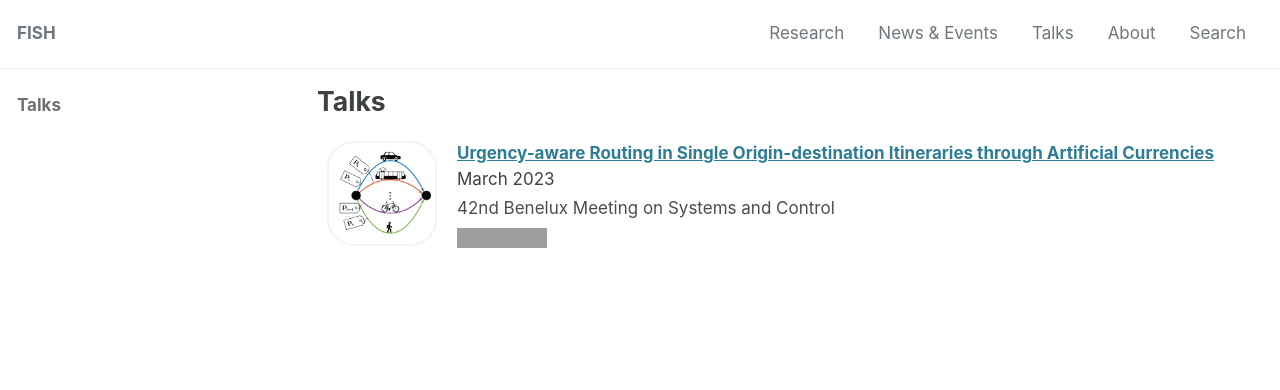
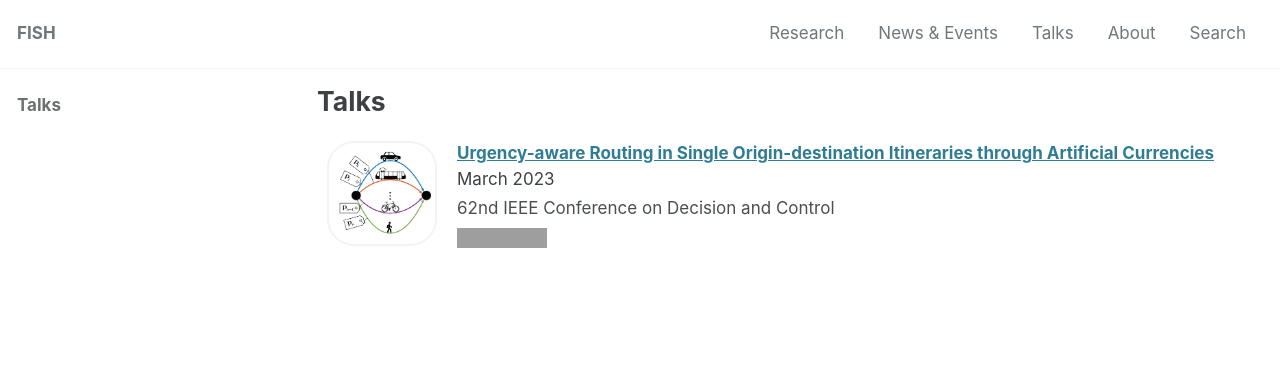
Before and after one commit to fish-tue/fish-tue.github.io, a Jekyll site: the page built from pages/talks.md, in a window 1280 px wide. Shown: the top 390 px of the page. Built offline with Jekyll 4.4.1, drawn with Linux system fonts in a browser that asks for light colours; cached includes are drawn as plain includes; grey boxes are pictures that could not be loaded.

Commit message:
add presentation cdc

```diff
--- a/_data/presentation.yml
+++ b/_data/presentation.yml
@@ -21,8 +21,8 @@
 # 2023
 
 - title: "Urgency-aware Routing in Single Origin-destination Itineraries through Artificial Currencies"
-  description: 42nd Benelux Meeting on Systems and Control
+  description: 62nd IEEE Conference on Decision and Control
   year: March 2023
   img: benelux2023.webp
-  url: http://web.tecnico.ulisboa.pt/ist189691/presentations/2023_03_benelux.pdf
-  pdf: http://web.tecnico.ulisboa.pt/ist189691/presentations/2023_03_benelux.pdf
+  url: https://leonardopedroso.github.io/assets/pdf/presentations/2023_12_PedrosoHeemelsEtAl2023KarmaParallel.pdf
+  pdf: https://leonardopedroso.github.io/assets/pdf/presentations/2023_12_PedrosoHeemelsEtAl2023KarmaParallel.pdf
```
Also changed, not shown: _data/publications.yml (+4 -4 lines).
